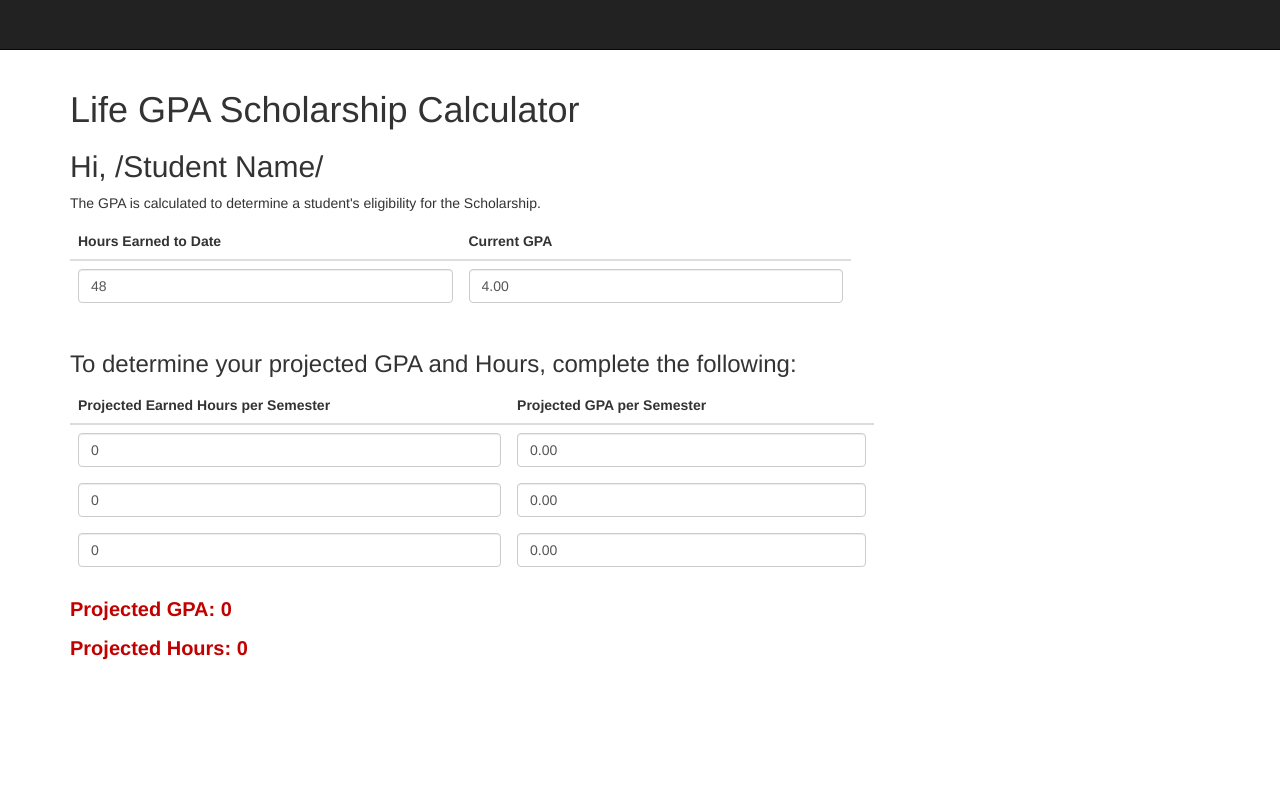
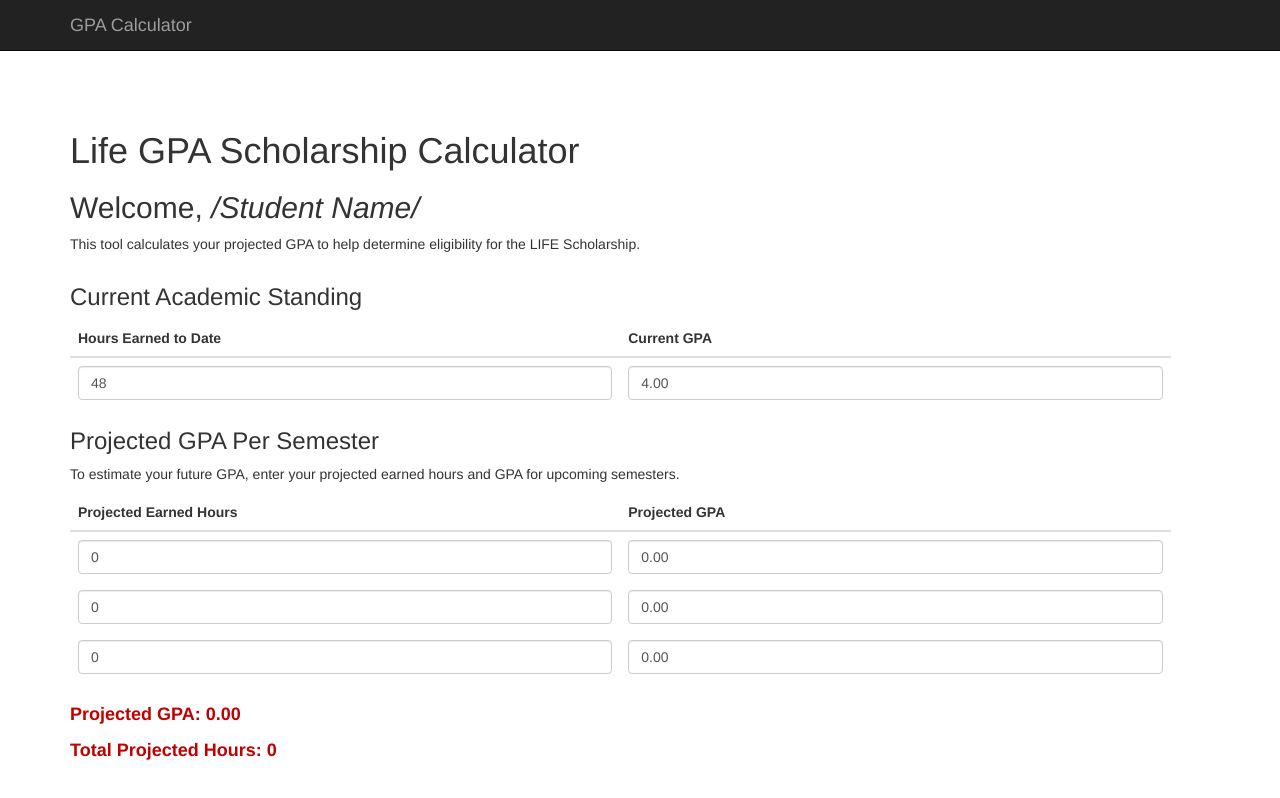
Before and after one commit to mistudioio/gpa-calculator, a plain HTML site: page index.html in a window 1280 px wide. Drawn offline with nearby package versions, Linux system fonts and the light colour scheme.

Commit message:
Update index.html

```diff
--- a/index.html
+++ b/index.html
@@ -1,115 +1,118 @@
 <!DOCTYPE html>
-<html>
+<html lang="en">
+
 <head>
-<title></title>
   <meta charset="utf-8" />
-    <meta name="viewport" content="width=device-width, initial-scale=1.0">
+  <title>Life GPA Scholarship Calculator</title>
+  <meta name="viewport" content="width=device-width, initial-scale=1.0" />
 
-  <style type="text/css">
-  .navbar-fixed-bottom, .navbar-fixed-top {
+  <!-- Bootstrap & jQuery -->
+  <link rel="stylesheet" href="https://maxcdn.bootstrapcdn.com/bootstrap/3.3.7/css/bootstrap.min.css">
+  <style>
+    .finalResult {
+      color: #c10000;
+      font-size: 18px;
+      font-weight: bold;
+    }
+
+    .invisible {
+      display: none;
+    }
+
+    h1 {
+      margin-top: 60px;
+    }
+
+    .navbar-fixed-top {
       position: relative !important;
     }
-    .table>tbody>tr>td, .table>tbody>tr>th, .table>tfoot>tr>td, .table>tfoot>tr>th, .table>thead>tr>td, .table>thead>tr>th {
+
+    .table th, .table td {
       border-top: none !important;
-        border-collapse: inherit !important;
-    }
-
-    .finalResult {
-        color: #c10000;
-        font-size: 20px;
-        font-weight: bold;
     }
   </style>
 
-<link rel="stylesheet" href="https://maxcdn.bootstrapcdn.com/bootstrap/3.3.7/css/bootstrap.min.css">
   <script src="https://ajax.googleapis.com/ajax/libs/jquery/3.5.1/jquery.min.js"></script>
-<script src="script.js"></script>
+  <script src="script.js" defer></script>
 </head>
 
 <body>
+
   <div class="navbar navbar-inverse navbar-fixed-top">
     <div class="container">
       <div class="navbar-header">
-                <button type="button" class="navbar-toggle" data-toggle="collapse" data-target=".navbar-collapse">
-                    <span class="icon-bar"></span>
-                    <span class="icon-bar"></span>
-                    <span class="icon-bar"></span>
-                </button>
-            </div>
-            <div class="navbar-collapse collapse">
-                <ul class="nav navbar-nav">
-                </ul>
+        <a class="navbar-brand" href="#">GPA Calculator</a>
       </div>
     </div>
   </div>
+
   <div class="container body-content">
-
-
     <div class="row">
       <div class="col-md-12">
         <h1>Life GPA Scholarship Calculator</h1>
-        <h2>Hi, /Student Name/</h2>
-        <p>
-            The GPA is calculated to determine a student's eligibility for the Scholarship.
-        </p>
+        <h2>Welcome, <em>/Student Name/</em></h2>
+        <p>This tool calculates your projected GPA to help determine eligibility for the LIFE Scholarship.</p>
+      </div>
     </div>
 
-  <form id="formCurrent" runat="server">
-        <div class="container">
-
-           <table class="table table-borderless" id="actual">
+    <!-- Current GPA Data -->
+    <form id="formCurrent">
+      <h3>Current Academic Standing</h3>
+      <table class="table">
         <thead>
           <tr>
-                        <th scope="col">Hours Earned to Date</th>
-                        <th scope="col">Current GPA</th>
+            <th>Hours Earned to Date</th>
+            <th>Current GPA</th>
           </tr>
         </thead>
         <tbody>
-                    <tr id="currectData" class="data-gpa">
-                        <td><input id="HCurrent" type="text" name="hours" class="form-control" value="48"/></td>
-                        <td><input id="GPACurrent" type="text" name="gpa" class="form-control" value="4.00"/></td>
-                        <td><input id="currentTotal" class="invisible" type="text" name="total" value="0"/></td>
+          <tr id="currectData">
+            <td><input id="HCurrent" type="text" name="hours" class="form-control" value="48" /></td>
+            <td><input id="GPACurrent" type="text" name="gpa" class="form-control" value="4.00" /></td>
+            <td><input id="currentTotal" type="text" name="total" class="invisible" value="0" /></td>
           </tr>
         </tbody>
       </table>
-        </div>
     </form>
 
-	<form id="form1" runat="server">
-        <div class="container">
-            <h3>To determine your projected GPA and Hours, complete the following: </h3>
-            <table class="table table-borderless" id="projected">
+    <!-- Projected GPA Data -->
+    <form id="formProjected">
+      <h3>Projected GPA Per Semester</h3>
+      <p>To estimate your future GPA, enter your projected earned hours and GPA for upcoming semesters.</p>
+      <table class="table" id="projected">
         <thead>
           <tr>
-                        <th scope="col">Projected Earned Hours per Semester</th>
-                        <th scope="col">Projected GPA per Semester</th>
+            <th>Projected Earned Hours</th>
+            <th>Projected GPA</th>
           </tr>
         </thead>
         <tbody>
-                    <tr id="row_0" class="data-gpa">
-                        <td><input type="text" name="hours" class="form-control" oninput="calculate('row_0')" value="0"/></td>
-                        <td><input type="text" name="gpa" class="form-control" oninput="calculate('row_0')" value="0.00"/></td>
-                        <td><input class="invisible" type="text" name="total" value="0"/></td>
+          <tr id="row_0">
+            <td><input type="text" name="hours" class="form-control" oninput="calculate('row_0')" value="0" /></td>
+            <td><input type="text" name="gpa" class="form-control" oninput="calculate('row_0')" value="0.00" /></td>
+            <td><input type="text" name="total" class="invisible" value="0" /></td>
           </tr>
-                    <tr id="row_1" class="data-gpa">
-                        <td><input type="text" name="hours" class="form-control" oninput="calculate('row_1')" value="0"/></td>
-                        <td><input type="text" name="gpa" class="form-control" oninput="calculate('row_1')" value="0.00"/></td>
-                        <td><input class="invisible" type="text" name="total" value="0"/></td>
+          <tr id="row_1">
+            <td><input type="text" name="hours" class="form-control" oninput="calculate('row_1')" value="0" /></td>
+            <td><input type="text" name="gpa" class="form-control" oninput="calculate('row_1')" value="0.00" /></td>
+            <td><input type="text" name="total" class="invisible" value="0" /></td>
           </tr>
-                    <tr id="row_2" class="data-gpa">
-                        <td><input type="text" name="hours" class="form-control" oninput="calculate('row_2')" value="0"/></td>
-                        <td><input type="text" name="gpa" class="form-control" oninput="calculate('row_2')" value="0.00"/></td>
-                        <td><input class="invisible" type="text" name="total" value="0"/></td>
+          <tr id="row_2">
+            <td><input type="text" name="hours" class="form-control" oninput="calculate('row_2')" value="0" /></td>
+            <td><input type="text" name="gpa" class="form-control" oninput="calculate('row_2')" value="0.00" /></td>
+            <td><input type="text" name="total" class="invisible" value="0" /></td>
           </tr>
         </tbody>
       </table>
+
+      <!-- Results Summary -->
       <div>
-                <p class="finalResult">Projected GPA: <span id="resultLG">0</span></p>
-                <p class="finalResult">Projected Hours: <span id="resultLH">0</span></p>
+        <p class="finalResult">Projected GPA: <span id="resultLG">0.00</span></p>
+        <p class="finalResult">Total Projected Hours: <span id="resultLH">0</span></p>
         <span id="resultQP" class="invisible"></span>
-            </div>
       </div>
     </form>
   </div>
 </body>
+
 </html>
```
Lines whose indentation alone changed are shown as unchanged.
